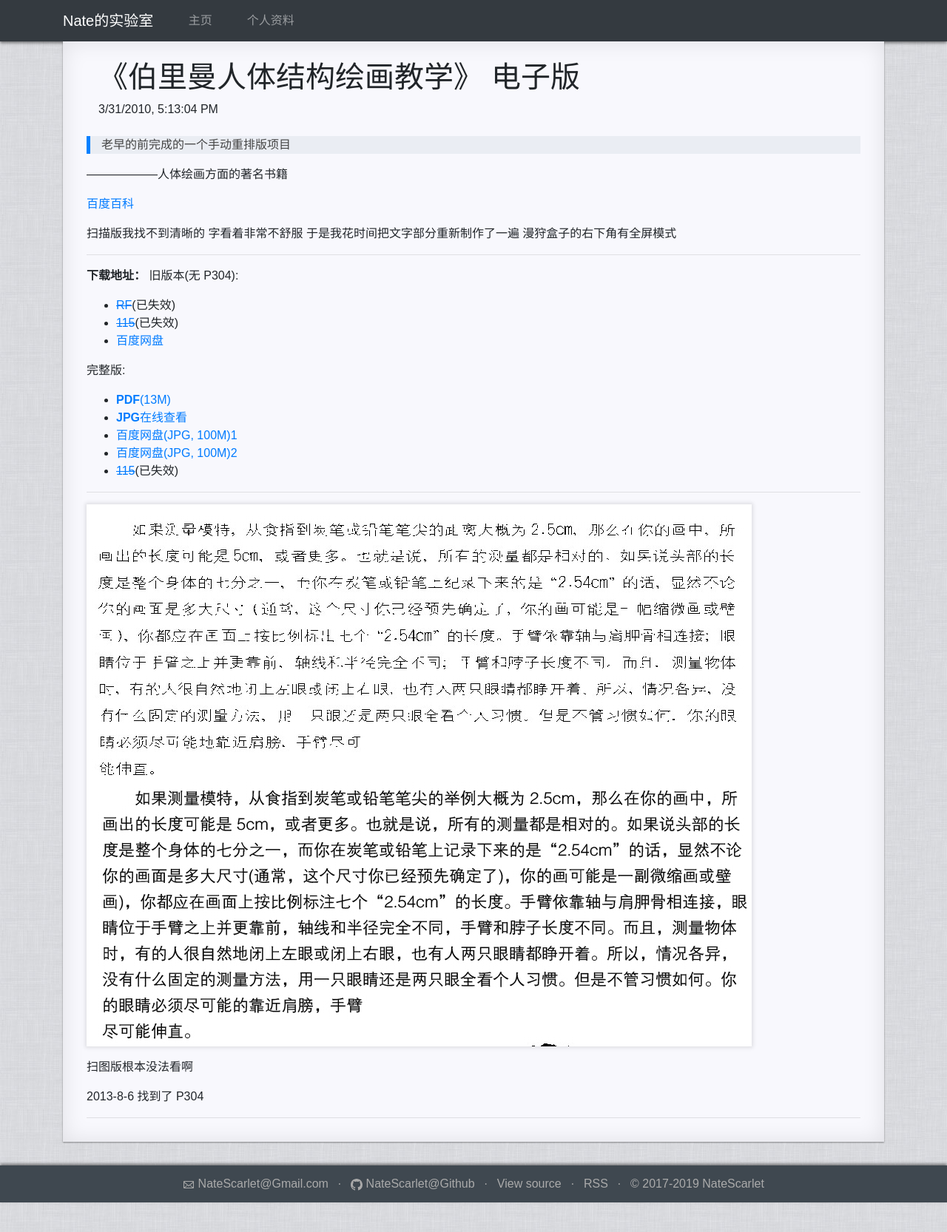
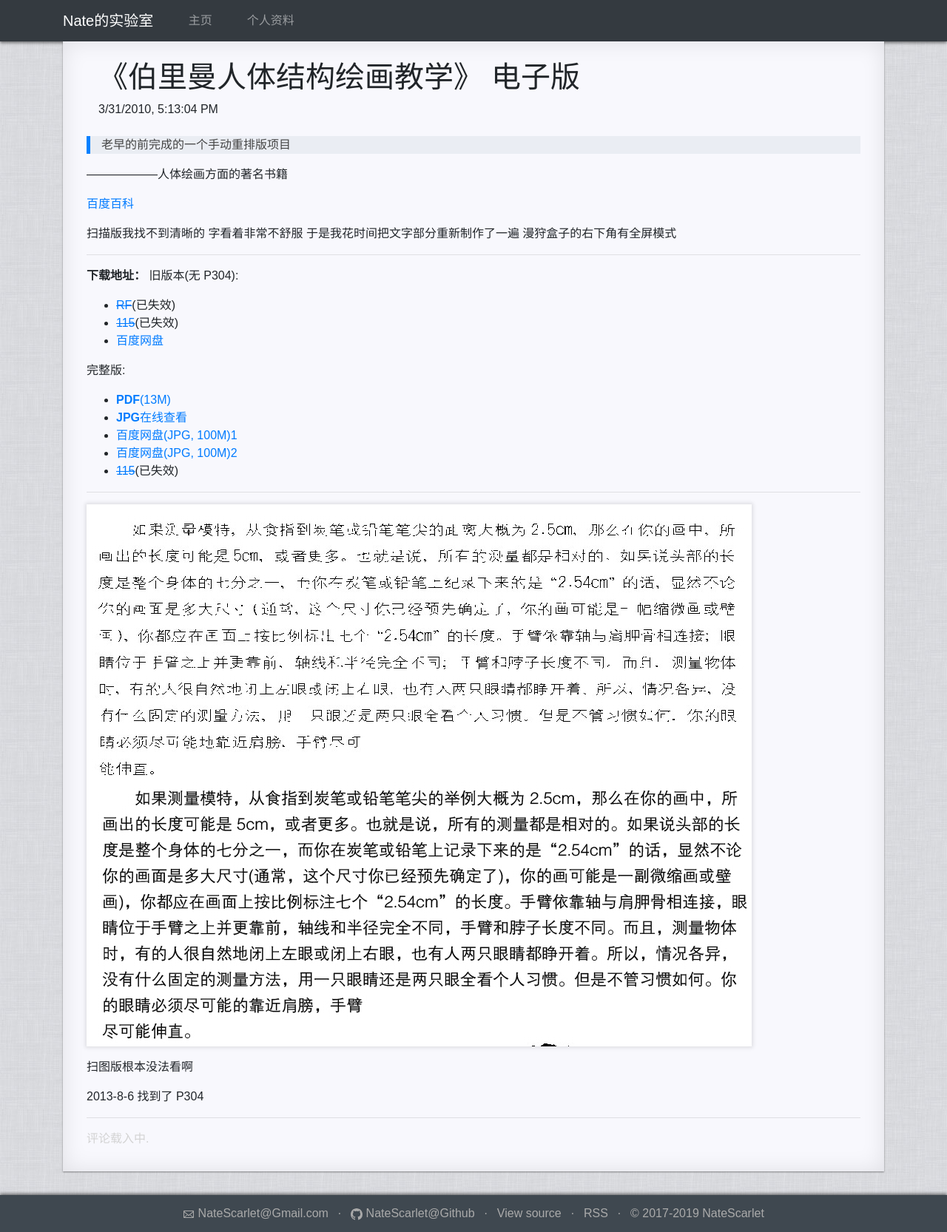
Before and after one commit to NateScarlet/NateScarlet.Github.io, a Jekyll site: the page built from _posts/2010-04-01-伯里曼.md, in a window 1280 px wide. Shown: the whole page at 74% size. Built offline with Jekyll 4.4.1, drawn with Linux system fonts in a browser that asks for light colours; our own code applies the rules of GitHub Pages for plain Markdown files; comment, search, counter and statistics services are not loaded; a style sheet for code colours, icons or effects is not loaded; before the commit the page ends 1626 px from its top, so only the background shows below that.

Commit message:
feat: improve comment layout

```diff
--- a/_includes/comments.html
+++ b/_includes/comments.html
@@ -7,3 +7,16 @@
   crossorigin="anonymous"
   async
 ></script>
+
+<p class="utterances-loading"></p>
+<script>
+  var utterancesLoadingCheck = setInterval(function() {
+    if ($('.utterances-frame').height()) {
+      $('.utterances-loading').remove();
+      clearInterval(utterancesLoadingCheck);
+    }
+    $('.utterances-loading').text(
+      '评论载入中' + '.'.repeat(((Date.now() / 300) % 3) + 1)
+    );
+  }, 100);
+</script>
--- /dev/null
+++ b/_sass/utterances.scss
@@ -0,0 +1,3 @@
+.utterances-loading {
+  color: lightgray;
+}
--- a/static/css/index.scss
+++ b/static/css/index.scss
@@ -5,6 +5,7 @@
 @import 'post.scss';
 @import 'footer.scss';
 @import 'post-list.scss';
+@import 'utterances.scss';
 
 /**
  * Reset some basic elements
```
